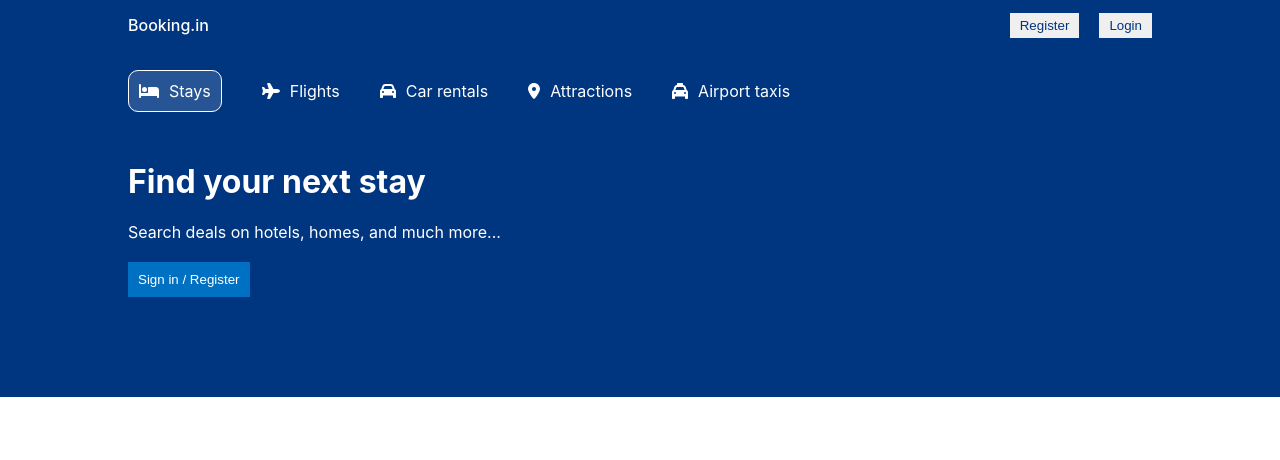
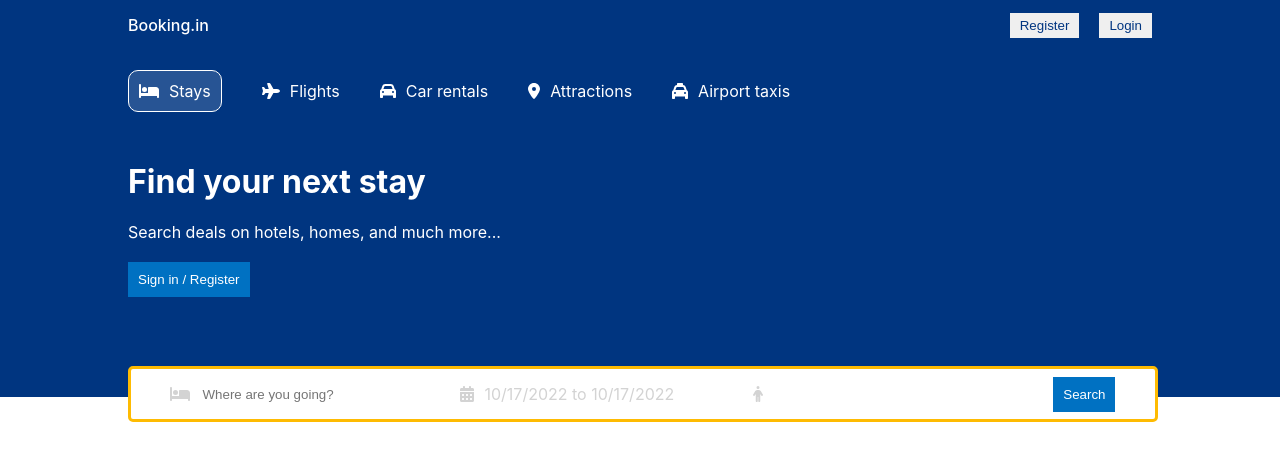
Before and after one commit to krishnadev7/booking.in, a React (Create React App) app in the folder frontend/: page / in a window 1280 px wide. Shown: the top 460 px of the page. Built offline with nearby package versions, Linux system fonts and the light colour scheme.

Commit message:
2nd commit: finished search bar with calender

```diff
--- a/frontend/package.json
+++ b/frontend/package.json
@@ -10,7 +10,9 @@
     "@testing-library/jest-dom": "^5.16.5",
     "@testing-library/react": "^13.4.0",
     "@testing-library/user-event": "^13.5.0",
+    "date-fns": "^2.29.3",
     "react": "^18.2.0",
+    "react-date-range": "^1.4.0",
     "react-dom": "^18.2.0",
     "react-router-dom": "^6.4.2",
     "react-scripts": "5.0.1",
--- a/frontend/src/components/header/Header.jsx
+++ b/frontend/src/components/header/Header.jsx
@@ -1,5 +1,5 @@
-import React from 'react'
-import './header.css'
+import React, { Fragment, useState } from 'react';
+import './header.css';
 import { FontAwesomeIcon } from '@fortawesome/react-fontawesome';
 import {
   faBed,
@@ -7,12 +7,45 @@
   faCar,
   faPlane,
   faTaxi,
+  faCalendarDays,
+  faPerson,
 } from '@fortawesome/free-solid-svg-icons';
+import { format } from 'date-fns';
 
-function Header() {
+import 'react-date-range/dist/styles.css'; // main css file
+import 'react-date-range/dist/theme/default.css'; // theme css file
+
+import { DateRange } from 'react-date-range';
+
+function Header({type}) {
+  const [date, setDate] = useState([
+    {
+      startDate: new Date(),
+      endDate: new Date(),
+      key: 'selection',
+    },
+  ]);
+
+  const [openDate, setOpenDate] = useState(false);
+  const [openOptions, setOpenOptions] = useState(false);
+  const [options, setOptions] = useState({
+    adult: 1,
+    children: 0,
+    room: 1,
+  });
+
+  const handleOption = (name, operation) => {
+    setOptions(prev => {
+      return {
+        ...prev,
+        [name]: operation === 'i' ? options[name] + 1 : options[name] - 1,
+      };
+    });
+  };
+
   return (
     <div className='header'>
-      <div className='headerContainer'>
+      <div className={type == 'list' ? 'headerContainer listMode' : 'headerContainer'}>
         <div className='headerList'>
           <div className='headerListItem active'>
             <FontAwesomeIcon icon={faBed} />
@@ -35,14 +68,125 @@
             <span>Airport taxis</span>
           </div>
         </div>
-        <h1 className='headerTitle'>Find your next stay</h1>
-        <p className='headerDesc'>
-          Search deals on hotels, homes, and much more...
-        </p>
-        <button className='headerBtn'>Sign in / Register</button>
+        { type !== 'list' &&
+          <Fragment>
+            <h1 className='headerTitle'>Find your next stay</h1>
+            <p className='headerDesc'>
+              Search deals on hotels, homes, and much more...
+            </p>
+            <button className='headerBtn'>Sign in / Register</button>
+            <div className='headerSearch'>
+              <div className='headerSearchItem'>
+                <FontAwesomeIcon icon={faBed} className='headerIcon' />
+                <input
+                  type='text'
+                  placeholder='Where are you going?'
+                  className='headerSearchInput'
+                />
+              </div>
+              <div className='headerSearchItem'>
+                <FontAwesomeIcon icon={faCalendarDays} className='headerIcon' />
+                <span
+                  onClick={() => {
+                    setOpenDate(!openDate);
+                  }}
+                  className='headerSearchText'
+                >{`${format(date[0].startDate, 'MM/dd/yyyy')} to ${format(
+                  date[0].endDate,
+                  'MM/dd/yyyy'
+                )}`}</span>
+                {openDate && (
+                  <DateRange
+                    editableDateInputs={true}
+                    onChange={item => setDate([item.selection])}
+                    moveRangeOnFirstSelection={false}
+                    ranges={date}
+                    className='date'
+                  />
+                )}
+              </div>
+              <div className='headerSearchItem'>
+                <FontAwesomeIcon icon={faPerson} className='headerIcon' />
+                <span
+                  onClick={() => setOpenOptions(!openOptions)}
+                >{`${options.adult} adult . ${options.children} children . ${options.room} room`}</span>
+                {openOptions && (
+                  <div className='options'>
+                    <div className='optionItem'>
+                      <span className='optionText'>Adult</span>
+                      <div className='optionCounter'>
+                        <button
+                          disabled={options.adult <= 1}
+                          className='optionCounterButton'
+                          onClick={() => handleOption('adult', 'd')}
+                        >
+                          -
+                        </button>
+                        <span className='optionCounterNumber'>
+                          {options.adult}
+                        </span>
+                        <button
+                          className='optionCounterButton'
+                          onClick={() => handleOption('adult', 'i')}
+                        >
+                          +
+                        </button>
+                      </div>
+                    </div>
+                    <div className='optionItem'>
+                      <span className='optionText'>Children</span>
+                      <div className='optionCounter'>
+                        <button
+                          disabled={options.children <= 1}
+                          className='optionCounterButton'
+                          onClick={() => handleOption('children', 'd')}
+                        >
+                          -
+                        </button>
+                        <span className='optionCounterNumber'>
+                          {options.children}
+                        </span>
+                        <button
+                          className='optionCounterButton'
+                          onClick={() => handleOption('children', 'i')}
+                        >
+                          +
+                        </button>
+                      </div>
+                    </div>
+                    <div className='optionItem'>
+                      <span className='optionText'>Room</span>
+                      <div className='optionCounter'>
+                        <button
+                          disabled={options.room <= 1}
+                          className='optionCounterButton'
+                          onClick={() => handleOption('room', 'd')}
+                        >
+                          -
+                        </button>
+                        <span className='optionCounterNumber'>
+                          {options.room}
+                        </span>
+                        <button
+                          className='optionCounterButton'
+                          onClick={() => handleOption('room', 'i')}
+                        >
+                          +
+                        </button>
+                      </div>
+                    </div>
+                  </div>
+                )}
+              </div>
+              <div className='headerSearchItem'>
+                <button className='headerBtn'>Search</button>
+              </div>
+            </div>
+          </Fragment>
+        }
       </div>
     </div>
   );
 }
 
-export default Header
+export default Header;
--- a/frontend/src/components/header/header.css
+++ b/frontend/src/components/header/header.css
@@ -3,11 +3,15 @@
     color: white;
     display: flex;
     justify-content: center;
+    position: relative;
 }
 .headerContainer{
     width: 100%;
     max-width: 1024px;
     padding: 20px 0px 100px 0px;
+}
+.headerContainer.listMode{
+    padding: 20px 0px 0px 0px;
 }
 
 .headerList{
@@ -43,3 +47,81 @@
     padding: 10px;
     cursor: pointer;
 }
+
+.headerSearch{
+    background-color: white;
+    height: 30px;
+    border: 3px solid #febb02;
+    display: flex;
+    align-items: center;
+    justify-content: space-around;
+    padding: 10px 0px;
+    border-radius: 5px;
+    position: absolute;
+    bottom: -25px;
+    width: 100%;
+    max-width: 1024px;
+}
+
+.headerIcon{
+    color:  lightgray;
+}
+
+.headerSearchItem{
+    display: flex;
+    align-items: center;
+    gap: 10px;
+}
+
+.headerSearchInput{
+    border: none;
+    outline: none;
+}
+
+.headerSearchText{
+    color: lightgray;
+    cursor: pointer;
+}
+
+.date{
+    position: absolute;
+    top: 50px;
+}
+
+.options{
+    position: absolute;
+    top: 50px;
+    background-color: #fff;
+    color: gray;
+    border-radius: 5px;
+    --webkit-box-shadow: 0px 0px 10px -5px rgba(0,0,0,0.4)
+    box-shadow: 0px 0px 10px -5px rgba(0, 0, 0,0.4);
+}
+
+.optionItem{
+    width: 200px;
+    display: flex;
+    justify-content: space-between;
+    margin: 10px;
+}
+
+.optionCounter{
+    display: flex;
+    align-items: center;
+    gap: 10px;
+    font-size: 12px;
+    color: black;
+}
+
+.optionCounterButton{
+    width: 30px;
+    height: 30px;
+    border: 1px solid #0071c2;
+    color: #0071c2;
+    cursor: pointer;
+    background-color: white;
+}
+
+.optionCounterButton:disabled{
+    cursor: not-allowed;
+}
--- a/frontend/src/pages/lists/List.jsx
+++ b/frontend/src/pages/lists/List.jsx
@@ -1,8 +1,13 @@
 import React from 'react'
+import Header from '../../components/header/Header'
+import Navbar from '../../components/navbar/Navbar'
 
 function List() {
   return (
-    <div>List</div>
+    <div>
+      <Navbar/>
+      <Header type='list'/>
+    </div>
   )
 }
 
```
Also changed, not shown: 1 other file (tests, documents, lock files or other folders).
